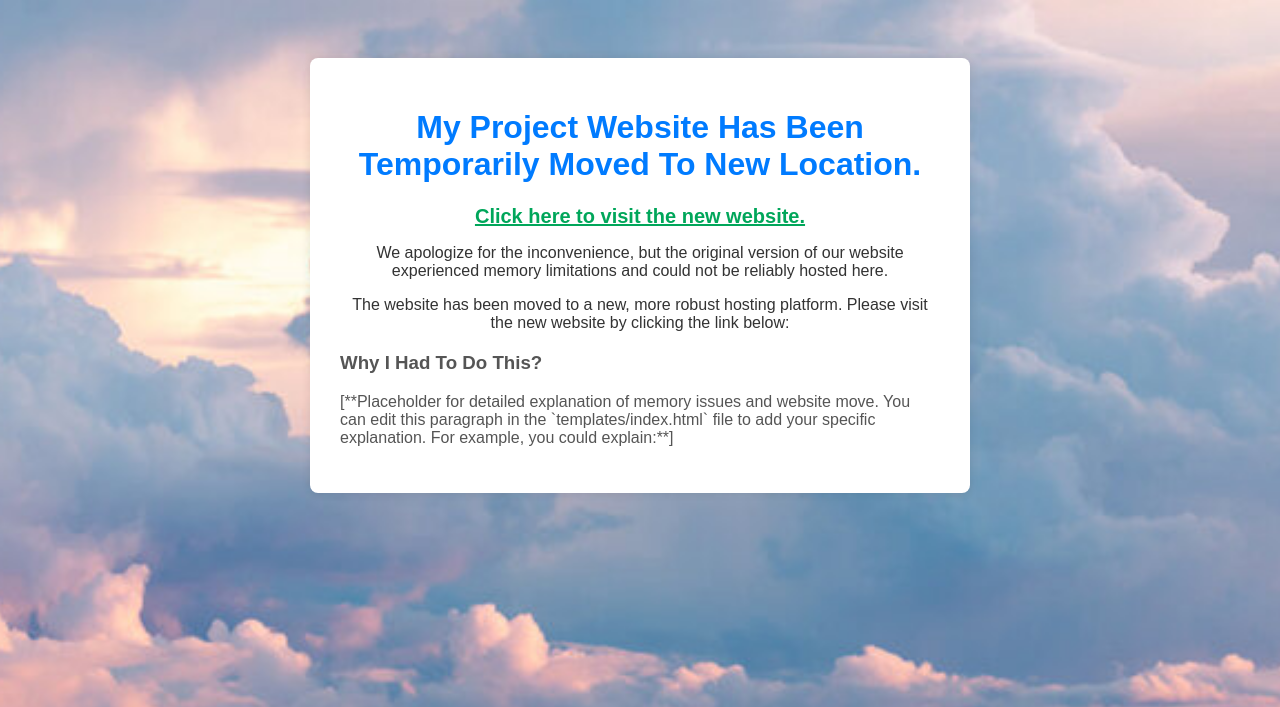
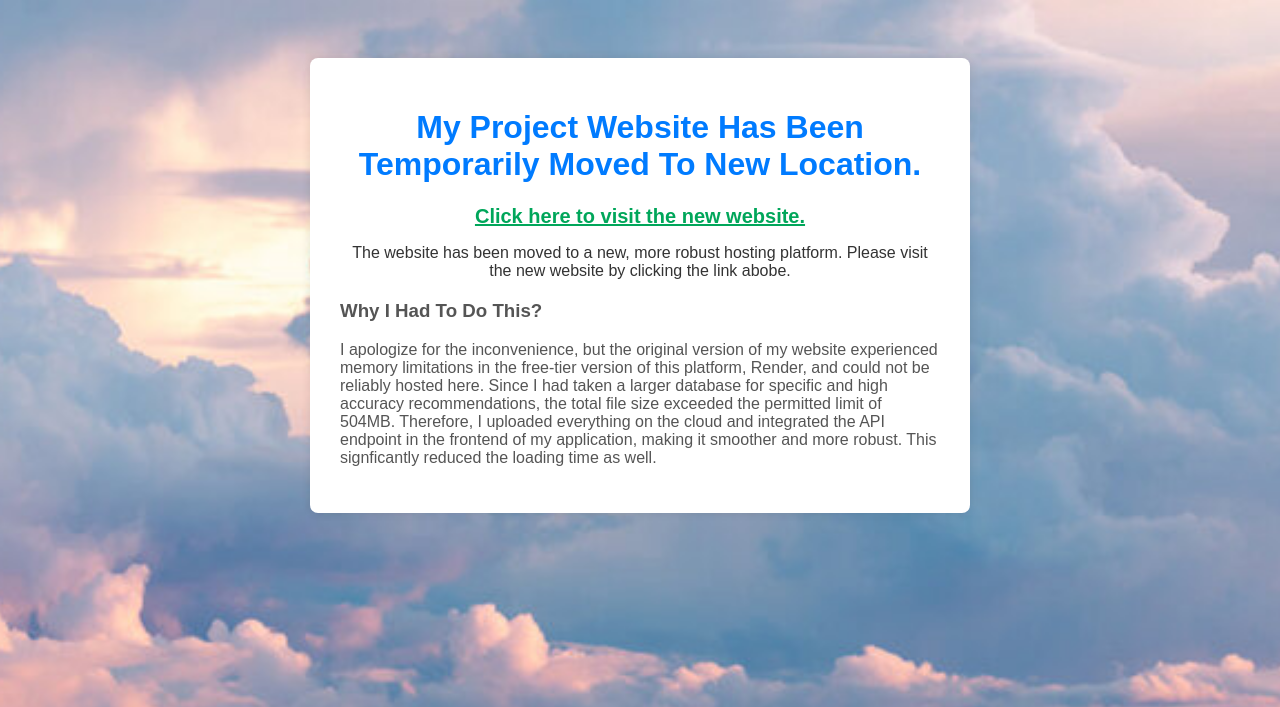
Before and after one commit to Sameeksha2323/AI-Book-Recommender-System, a Flask app: page / in a window 1280 px wide. Shown: the top 707 px of the page. Run offline with Flask 3, Linux system fonts and the light colour scheme.

Commit message:
Update index.html

```diff
--- a/templates/index.html
+++ b/templates/index.html
@@ -55,18 +55,16 @@
             <a href="{{ new_website_url }}">Click here to visit the new website.</a>
         </p>
         <p>
-            We apologize for the inconvenience, but the original version of our website experienced memory limitations and could not be reliably hosted here.
-        </p>
-        <p>
             The website has been moved to a new, more robust hosting platform.
-            Please visit the new website by clicking the link below:
+            Please visit the new website by clicking the link abobe.
         </p>
 
 
         <div class="explanation">
             <h3>Why I Had To Do This?</h3>
-            <p>
-                [**Placeholder for detailed explanation of memory issues and website move. You can edit this paragraph in the `templates/index.html` file to add your specific explanation. For example, you could explain:**]
+            <p>I apologize for the inconvenience, but the original version of my website experienced memory limitations in the free-tier version of this platform, Render, and could not be reliably hosted here.
+                Since I had taken a larger database for specific and high accuracy recommendations, the total file size exceeded the permitted limit of 504MB. Therefore, I uploaded everything on the cloud and integrated the API endpoint
+                in the frontend of my application, making it smoother and more robust. This signficantly reduced the loading time as well.
             </p>
 
         </div>
```
